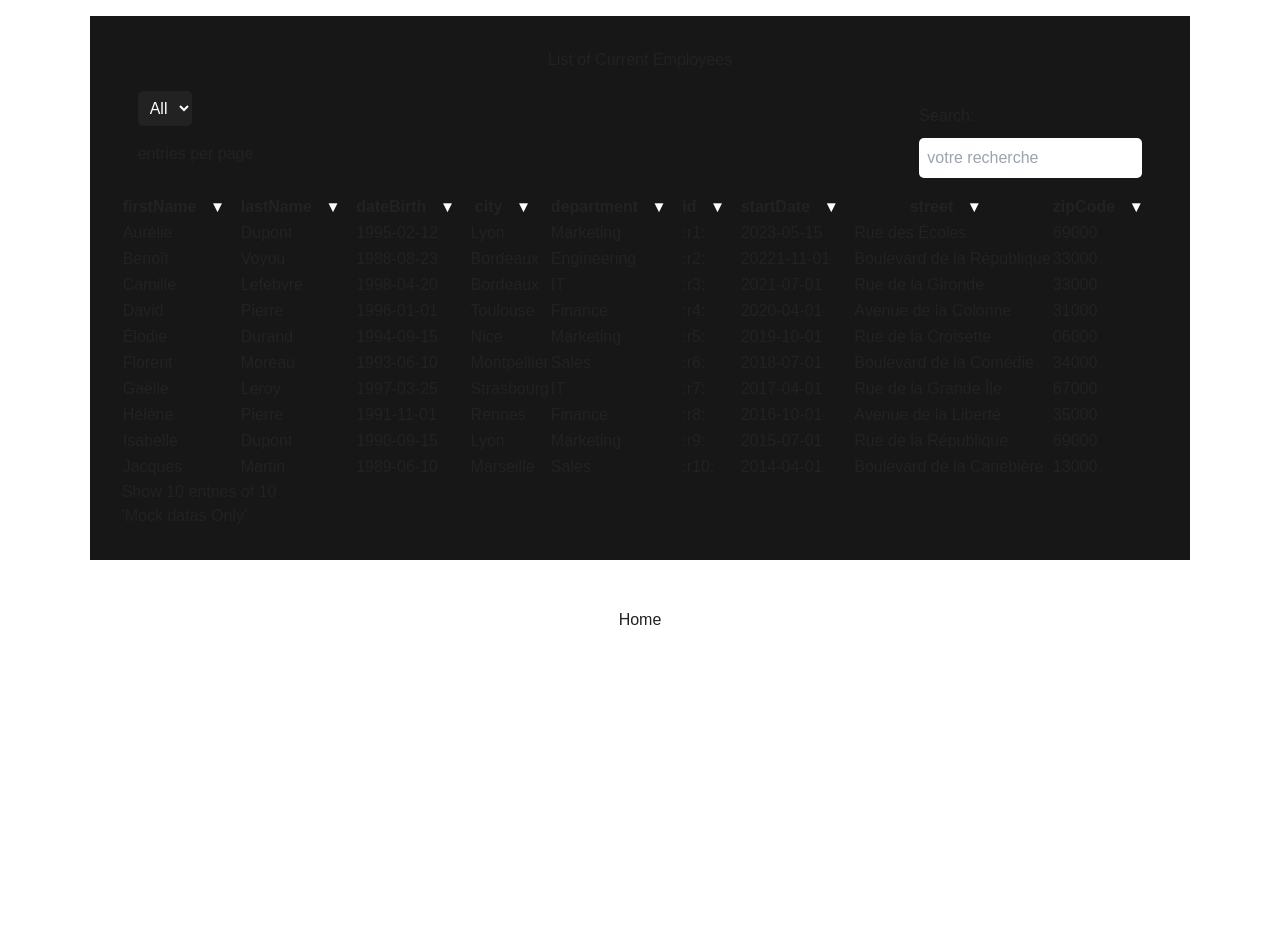
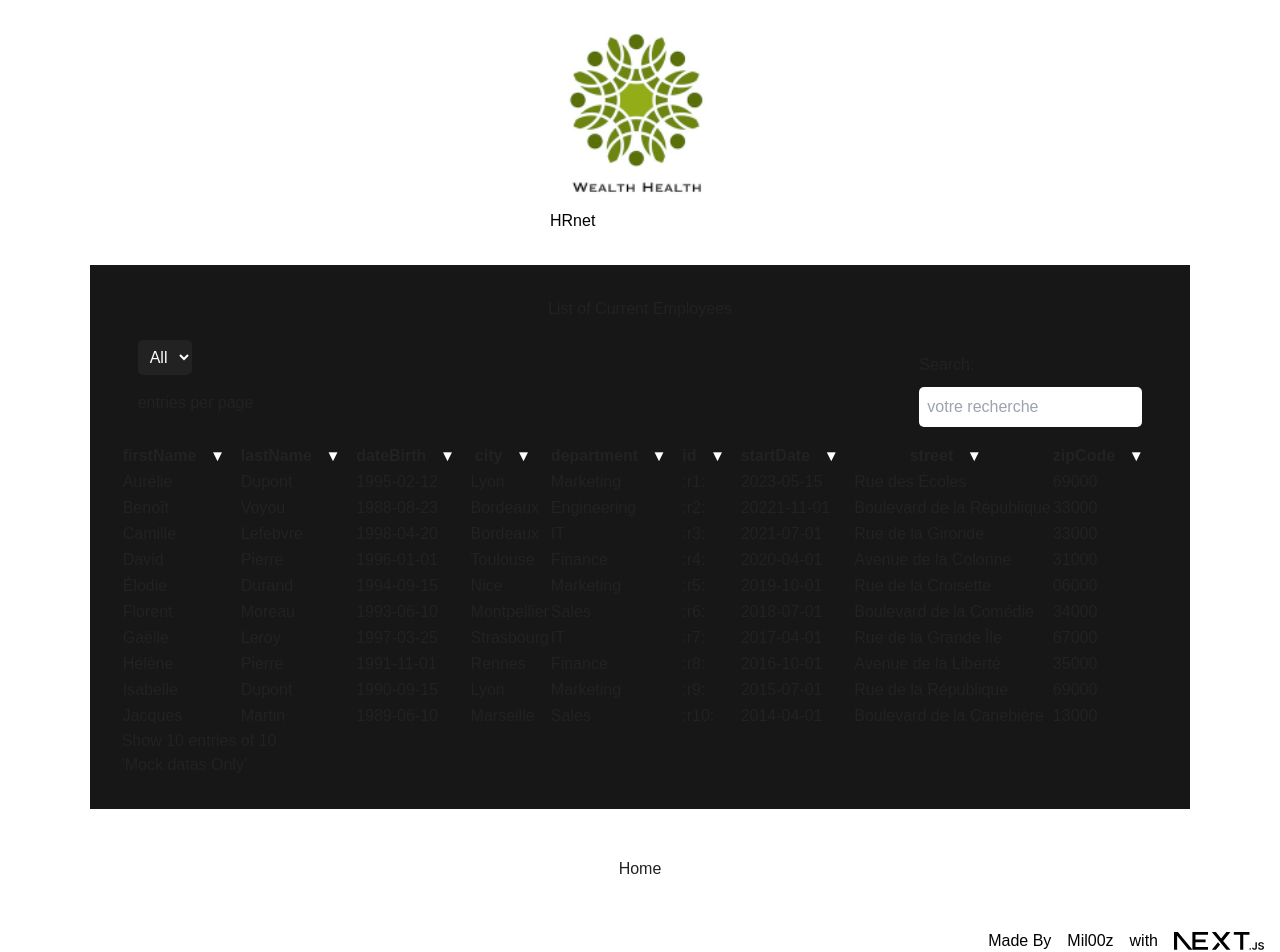
Before and after one commit to Mil00Z/hr-net, a Next.js app: page /employees in a window 1280 px wide. Shown: the top 952 px of the page. Before the commit the page ends 800 px from the top, so only its background shows below. Built offline with nearby package versions, Linux system fonts and the light colour scheme.

Commit message:
Add Header/Footer Layouts Components

```diff
--- a/src/app/layout.tsx
+++ b/src/app/layout.tsx
@@ -3,9 +3,13 @@ import AppProvider from "./contextProvider";
 import type { Metadata } from "next";
 import { Geist, Geist_Mono } from "next/font/google";
 
+import Header from "@/components/Header/Header";
+import Footer from "@/components/Footer/Footer";
+
 //Styles
 import "./globals.css";
 import '@/styles/main.scss';
+
 
 const geistSans = Geist({
   variable: "--font-geist-sans",
@@ -44,7 +48,11 @@ export default function RootLayout({
 
           <body className={`${geistSans.variable} ${geistMono.variable} antialiased skeleton`}>
 
-              {children}
+              <Header />
+
+                {children}
+
+              <Footer />
 
           </body>
 
--- /dev/null
+++ b/src/components/Footer/Footer.tsx
@@ -0,0 +1,21 @@
+import Image from "next/image";
+
+const Footer = () => {
+
+  return (
+  <>
+    <footer className="copyright">
+    Made By<a href="https://github.com/Mil00Z/hr-net" className="text-blue-900 font-semibold">Mil00z</a>with
+      <Image
+          className="dark:invert"
+          src="/next.svg"
+          alt="Next.js logo"
+          width={90}
+          height={90}
+          priority
+        />
+    </footer>
+  </>
+  );
+};
+export default Footer
--- /dev/null
+++ b/src/components/Header/Header.tsx
@@ -0,0 +1,33 @@
+import Image from "next/image";
+import Link from "next/link";
+
+const Header = () => {
+
+  return (
+  <>
+    <header className="title">
+      <Link href="/">
+          {/* <Image
+              className="dark:invert"
+              src="/next.svg"
+              alt="Next.js logo"
+              width={180}
+              height={38}
+              priority
+            /> */}
+            <Image
+              className="logo"
+              src="/logo.png"
+              alt="HR-Net logo"
+              width={180}
+              height={38}
+              priority
+            />
+          <h1>HRnet</h1>
+        </Link>
+    </header>
+  </>
+  );
+};
+
+export default Header;
```
